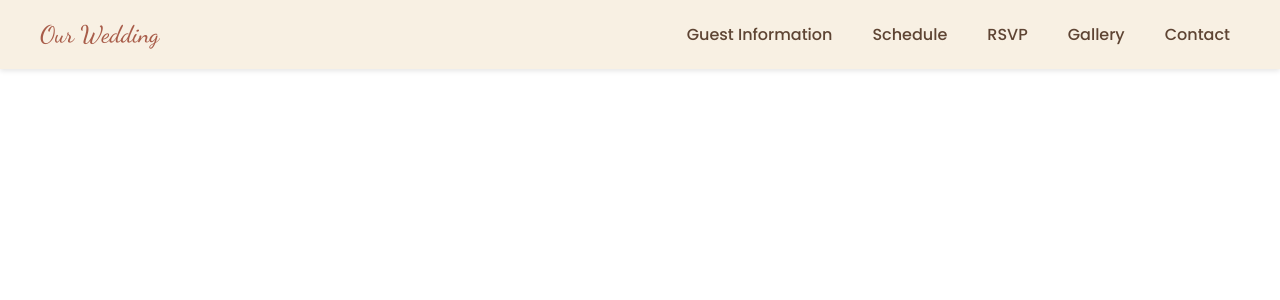
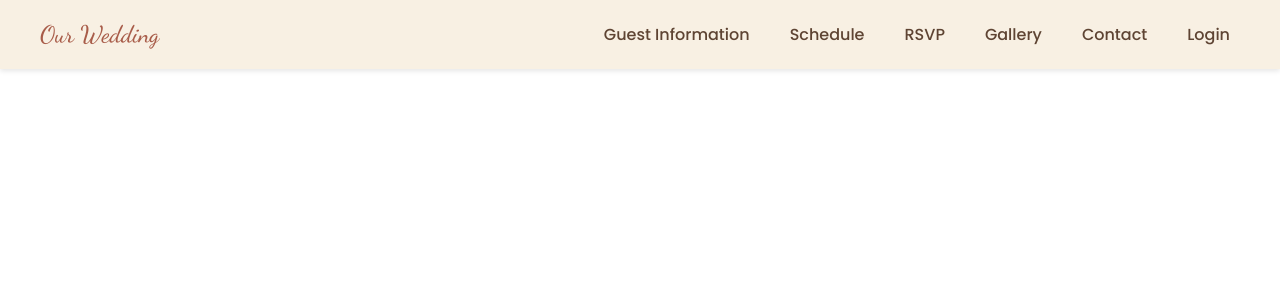
Before and after one commit to johnsn27/weddingWebsite, a React (Create React App) app: page / in a window 1280 px wide. Shown: the top 300 px of the page. Built offline with nearby package versions, Linux system fonts and the light colour scheme; no server answers; what aws-amplify would draw is missing.

Commit message:
add login to navbar

```diff
--- a/src/components/navbar.js
+++ b/src/components/navbar.js
@@ -125,6 +125,7 @@ const NavBar = () => {
         <NavLinkItem><a href="#rsvp">RSVP</a></NavLinkItem>
         <NavLinkItem><a href="#gallery">Gallery</a></NavLinkItem>
         <NavLinkItem><a href="#contact">Contact</a></NavLinkItem>
+        <NavLinkItem><a href="#login">Login</a></NavLinkItem>
       </NavLinks>
     </nav>
   );
```
